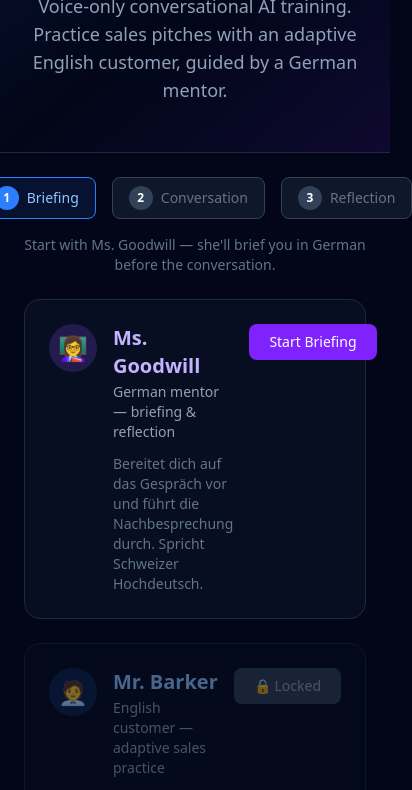
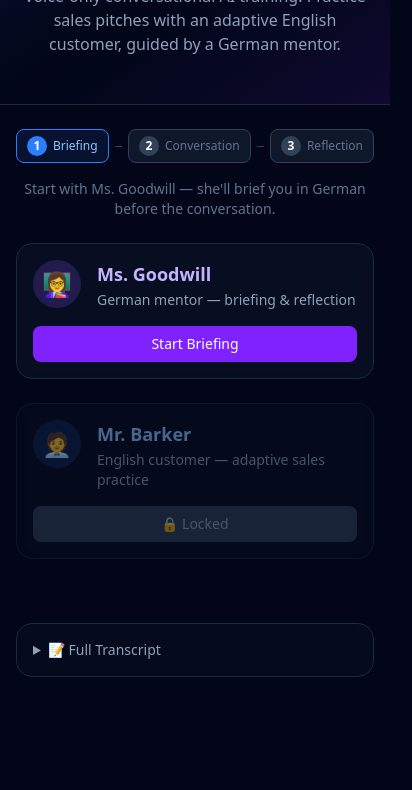
Before and after one commit to wagemutig/voxmachina, an Astro site: page / in a window 390 px wide. Shown: the part 166-956 px from the top of the page, 412 px wide, since content can reach past the window. Built offline with nearby package versions, Linux system fonts and the light colour scheme; Astro itself is replaced by a stand-in of ours.

Commit message:
fix: mobile responsive layout
- Phase flow: smaller padding/gaps/text on mobile (xs), normal on sm+
- Agent cards: stack vertically on mobile, buttons full-width below
- Hide German description text on mobile (hidden sm:block)
- Bottom bar: hide indicator dots + mode label on mobile, shorter 'End' button
- Hero: text-4xl on mobile instead of text-5xl
- All sections: px-4 on mobile, px-6 on sm+

```diff
--- a/src/pages/index.astro
+++ b/src/pages/index.astro
@@ -14,10 +14,10 @@ const GOODWILL_ID = 'agent_8201kvcwd293enybm2s3tpqkr9dy';
         <span class="h-2 w-2 rounded-full bg-green-500 animate-pulse"></span>
         Powered by ElevenLabs Agents
       </div>
-      <h1 class="bg-gradient-to-r from-blue-400 via-sky-300 to-violet-400 bg-clip-text text-5xl font-extrabold tracking-tight text-transparent sm:text-6xl">
+      <h1 class="bg-gradient-to-r from-blue-400 via-sky-300 to-violet-400 bg-clip-text text-4xl font-extrabold tracking-tight text-transparent sm:text-6xl">
         VoxMachina
       </h1>
-      <p class="mt-4 text-lg text-slate-400 max-w-xl mx-auto">
+      <p class="mt-4 text-base sm:text-lg text-slate-400 max-w-xl mx-auto">
         Voice-only conversational AI training. Practice sales pitches with an
         adaptive English customer, guided by a German mentor.
       </p>
@@ -25,20 +25,20 @@ const GOODWILL_ID = 'agent_8201kvcwd293enybm2s3tpqkr9dy';
   </header>
 
   <!-- Phase Flow -->
-  <section class="mx-auto max-w-3xl px-6 py-6">
-    <div class="flex items-center justify-center gap-2 sm:gap-4 text-sm">
-      <div id="phase-1" class="flex items-center gap-2 rounded-lg border border-blue-500 bg-blue-500/10 px-4 py-2 font-medium text-blue-300 transition-all">
-        <span class="flex h-6 w-6 items-center justify-center rounded-full bg-blue-500 text-xs font-bold text-white">1</span>
+  <section class="mx-auto max-w-3xl px-4 sm:px-6 py-6">
+    <div class="flex items-center justify-center gap-1.5 sm:gap-4 text-xs sm:text-sm">
+      <div id="phase-1" class="flex items-center gap-1.5 sm:gap-2 rounded-lg border border-blue-500 bg-blue-500/10 px-2.5 sm:px-4 py-1.5 sm:py-2 font-medium text-blue-300 transition-all">
+        <span class="flex h-5 w-5 sm:h-6 sm:w-6 items-center justify-center rounded-full bg-blue-500 text-xs font-bold text-white">1</span>
         Briefing
       </div>
-      <div class="h-px w-6 sm:w-12 bg-slate-700"></div>
-      <div id="phase-2" class="flex items-center gap-2 rounded-lg border border-slate-700 bg-slate-900 px-4 py-2 text-slate-500 transition-all">
-        <span class="flex h-6 w-6 items-center justify-center rounded-full bg-slate-700 text-xs font-bold text-white">2</span>
+      <div class="h-px w-4 sm:w-12 bg-slate-700"></div>
+      <div id="phase-2" class="flex items-center gap-1.5 sm:gap-2 rounded-lg border border-slate-700 bg-slate-900 px-2.5 sm:px-4 py-1.5 sm:py-2 text-slate-500 transition-all">
+        <span class="flex h-5 w-5 sm:h-6 sm:w-6 items-center justify-center rounded-full bg-slate-700 text-xs font-bold text-white">2</span>
         Conversation
       </div>
-      <div class="h-px w-6 sm:w-12 bg-slate-700"></div>
-      <div id="phase-3" class="flex items-center gap-2 rounded-lg border border-slate-700 bg-slate-900 px-4 py-2 text-slate-500 transition-all">
-        <span class="flex h-6 w-6 items-center justify-center rounded-full bg-slate-700 text-xs font-bold text-white">3</span>
+      <div class="h-px w-4 sm:w-12 bg-slate-700"></div>
+      <div id="phase-3" class="flex items-center gap-1.5 sm:gap-2 rounded-lg border border-slate-700 bg-slate-900 px-2.5 sm:px-4 py-1.5 sm:py-2 text-slate-500 transition-all">
+        <span class="flex h-5 w-5 sm:h-6 sm:w-6 items-center justify-center rounded-full bg-slate-700 text-xs font-bold text-white">3</span>
         Reflection
       </div>
     </div>
@@ -48,21 +48,22 @@ const GOODWILL_ID = 'agent_8201kvcwd293enybm2s3tpqkr9dy';
   </section>
 
   <!-- Agent Cards -->
-  <section class="mx-auto max-w-3xl px-6 pb-16 space-y-6">
+  <section class="mx-auto max-w-3xl px-4 sm:px-6 pb-16 space-y-6">
     <!-- Ms. Goodwill -->
-    <div id="goodwill-card" class="rounded-2xl border border-slate-800 bg-slate-900/50 p-6 backdrop-blur">
+    <div id="goodwill-card" class="rounded-2xl border border-slate-800 bg-slate-900/50 p-4 sm:p-6 backdrop-blur">
       <div class="flex items-start gap-4">
         <div class="flex h-12 w-12 shrink-0 items-center justify-center rounded-full bg-violet-500/20 text-2xl">👩‍🏫</div>
-        <div class="flex-1">
-          <h2 class="text-xl font-semibold text-violet-300">Ms. Goodwill</h2>
+        <div class="flex-1 min-w-0">
+          <h2 class="text-lg sm:text-xl font-semibold text-violet-300">Ms. Goodwill</h2>
           <p class="text-sm text-slate-400 mt-0.5">German mentor — briefing & reflection</p>
-          <p class="text-sm text-slate-500 mt-3">
+          <p class="text-sm text-slate-500 mt-3 hidden sm:block">
             Bereitet dich auf das Gespräch vor und führt die Nachbesprechung durch.
             Spricht Schweizer Hochdeutsch.
           </p>
         </div>
-        <div class="flex flex-col gap-2 shrink-0">
-          <button data-agent="goodwill" data-action="start" class="rounded-lg bg-violet-600 px-5 py-2 text-sm font-medium text-white transition hover:bg-violet-500">
+      </div>
+      <div class="flex gap-2 mt-4 sm:mt-0 sm:flex-col sm:items-end sm:gap-2 sm:shrink-0">
+        <button data-agent="goodwill" data-action="start" class="flex-1 sm:flex-none rounded-lg bg-violet-600 px-5 py-2 text-sm font-medium text-white transition hover:bg-violet-500">
           Start Briefing
         </button>
         <button data-agent="goodwill" data-action="start-reflection" class="hidden rounded-lg border border-violet-500/50 px-5 py-2 text-sm font-medium text-violet-300 transition hover:bg-violet-500/10">
@@ -70,36 +71,35 @@ const GOODWILL_ID = 'agent_8201kvcwd293enybm2s3tpqkr9dy';
         </button>
       </div>
     </div>
-    </div>
 
     <!-- Mr. Barker -->
-    <div id="barker-card" class="rounded-2xl border border-slate-800 bg-slate-900/50 p-6 backdrop-blur opacity-50">
+    <div id="barker-card" class="rounded-2xl border border-slate-800 bg-slate-900/50 p-4 sm:p-6 backdrop-blur opacity-50">
       <div class="flex items-start gap-4">
         <div class="flex h-12 w-12 shrink-0 items-center justify-center rounded-full bg-blue-500/20 text-2xl">🧑‍💼</div>
-        <div class="flex-1">
-          <h2 class="text-xl font-semibold text-blue-300">Mr. Barker</h2>
+        <div class="flex-1 min-w-0">
+          <h2 class="text-lg sm:text-xl font-semibold text-blue-300">Mr. Barker</h2>
           <p class="text-sm text-slate-400 mt-0.5">English customer — adaptive sales practice</p>
-          <p class="text-sm text-slate-500 mt-3">
+          <p class="text-sm text-slate-500 mt-3 hidden sm:block">
             A senior buyer who asks adaptive questions. 10 questions per session,
             difficulty adjusts to your answers.
           </p>
         </div>
-        <div class="shrink-0">
-          <button data-agent="barker" data-action="start" disabled class="cursor-not-allowed rounded-lg bg-slate-700 px-5 py-2 text-sm font-medium text-slate-400">
+      </div>
+      <div class="mt-4 sm:mt-0 sm:flex sm:justify-end">
+        <button data-agent="barker" data-action="start" disabled class="w-full sm:w-auto cursor-not-allowed rounded-lg bg-slate-700 px-5 py-2 text-sm font-medium text-slate-400">
           🔒 Locked
         </button>
-        </div>
       </div>
     </div>
   </section>
 
   <!-- Transcript Log (collapsible) -->
-  <section class="mx-auto max-w-3xl px-6 pb-32">
+  <section class="mx-auto max-w-3xl px-4 sm:px-6 pb-32">
     <details class="rounded-2xl border border-slate-800 bg-slate-900/30 backdrop-blur">
-      <summary class="cursor-pointer px-6 py-4 text-sm font-medium text-slate-400 hover:text-slate-300 transition">
+      <summary class="cursor-pointer px-4 sm:px-6 py-4 text-sm font-medium text-slate-400 hover:text-slate-300 transition">
         📝 Full Transcript
       </summary>
-      <div id="transcript-log" class="max-h-96 overflow-y-auto px-6 pb-4 space-y-3">
+      <div id="transcript-log" class="max-h-96 overflow-y-auto px-4 sm:px-6 pb-4 space-y-3">
         <p class="text-sm text-slate-600 italic">Transcript will appear here during conversations.</p>
       </div>
     </details>
@@ -114,25 +114,25 @@ const GOODWILL_ID = 'agent_8201kvcwd293enybm2s3tpqkr9dy';
 
   <!-- ── Fixed Bottom Bar: Subtitles + Text Input ── -->
   <div id="bottom-bar" class="hidden fixed bottom-0 left-0 right-0 z-50 border-t border-slate-700 bg-slate-950/95 backdrop-blur-lg">
-    <div class="mx-auto max-w-3xl px-4 py-3 space-y-2">
+    <div class="mx-auto max-w-3xl px-3 sm:px-4 py-2.5 sm:py-3 space-y-2">
 
       <!-- Status + Subtitle Line -->
-      <div class="flex items-center gap-3 min-h-[2rem]">
+      <div class="flex items-center gap-2 sm:gap-3 min-h-[2rem]">
         <div id="subtitle-speaker-icon" class="flex h-8 w-8 shrink-0 items-center justify-center rounded-full bg-slate-700 text-lg">💬</div>
         <div class="flex-1 min-w-0">
           <p id="subtitle-text" class="text-sm text-slate-300 leading-relaxed break-words">Waiting for conversation to start…</p>
         </div>
-        <span id="mode-label" class="hidden shrink-0 text-xs font-medium text-slate-500"></span>
-        <div id="subtitle-indicator" class="flex gap-1 shrink-0">
+        <span id="mode-label" class="hidden sm:block shrink-0 text-xs font-medium text-slate-500"></span>
+        <div id="subtitle-indicator" class="hidden sm:flex gap-1 shrink-0">
           <span class="h-2 w-2 rounded-full bg-slate-600"></span>
           <span class="h-2 w-2 rounded-full bg-slate-600"></span>
           <span class="h-2 w-2 rounded-full bg-slate-600"></span>
         </div>
-        <button id="end-call-btn" class="hidden shrink-0 rounded-lg bg-red-600 px-3 py-1.5 text-xs font-medium text-white transition hover:bg-red-500">
-          End Call
-        </button>
         <button id="mute-btn" class="hidden shrink-0 rounded-lg bg-slate-700 px-3 py-1.5 text-xs font-medium text-white transition hover:bg-slate-600" title="Mute microphone">
           🎙️
+        </button>
+        <button id="end-call-btn" class="hidden shrink-0 rounded-lg bg-red-600 px-3 py-1.5 text-xs font-medium text-white transition hover:bg-red-500">
+          End
         </button>
       </div>
 
@@ -142,7 +142,7 @@ const GOODWILL_ID = 'agent_8201kvcwd293enybm2s3tpqkr9dy';
           id="text-input"
           type="text"
           placeholder="Type your message…"
-          class="flex-1 rounded-lg border border-slate-700 bg-slate-900 px-4 py-2.5 text-sm text-slate-100 placeholder-slate-500 focus:border-blue-500 focus:outline-none focus:ring-1 focus:ring-blue-500"
+          class="flex-1 min-w-0 rounded-lg border border-slate-700 bg-slate-900 px-3 sm:px-4 py-2.5 text-sm text-slate-100 placeholder-slate-500 focus:border-blue-500 focus:outline-none focus:ring-1 focus:ring-blue-500"
           autocomplete="off"
         />
         <button id="send-btn" class="shrink-0 rounded-lg bg-blue-600 px-4 py-2.5 text-sm font-medium text-white transition hover:bg-blue-500">
@@ -178,8 +178,8 @@ const GOODWILL_ID = 'agent_8201kvcwd293enybm2s3tpqkr9dy';
       Object.entries(phases).forEach(([num, p]) => {
         const isActive = Number(num) === n;
         p.el.className = isActive
-          ? 'flex items-center gap-2 rounded-lg border border-blue-500 bg-blue-500/10 px-4 py-2 font-medium text-blue-300 transition-all'
-          : 'flex items-center gap-2 rounded-lg border border-slate-700 bg-slate-900 px-4 py-2 text-slate-500 transition-all';
+          ? 'flex items-center gap-1.5 sm:gap-2 rounded-lg border border-blue-500 bg-blue-500/10 px-2.5 sm:px-4 py-1.5 sm:py-2 font-medium text-blue-300 transition-all'
+          : 'flex items-center gap-1.5 sm:gap-2 rounded-lg border border-slate-700 bg-slate-900 px-2.5 sm:px-4 py-1.5 sm:py-2 text-slate-500 transition-all';
       });
       document.getElementById('phase-hint').textContent = phases[n].hint;
     }
@@ -450,7 +450,7 @@ const GOODWILL_ID = 'agent_8201kvcwd293enybm2s3tpqkr9dy';
       if (barkerBtn.disabled) {
         barkerBtn.disabled = false;
         barkerBtn.textContent = 'Start Conversation';
-        barkerBtn.className = 'rounded-lg bg-blue-600 px-5 py-2 text-sm font-medium text-white transition hover:bg-blue-500';
+        barkerBtn.className = 'w-full sm:w-auto rounded-lg bg-blue-600 px-5 py-2 text-sm font-medium text-white transition hover:bg-blue-500';
         document.getElementById('barker-card').classList.remove('opacity-50');
       }
     }, 15000);
```
Lines whose indentation alone changed are shown as unchanged.
